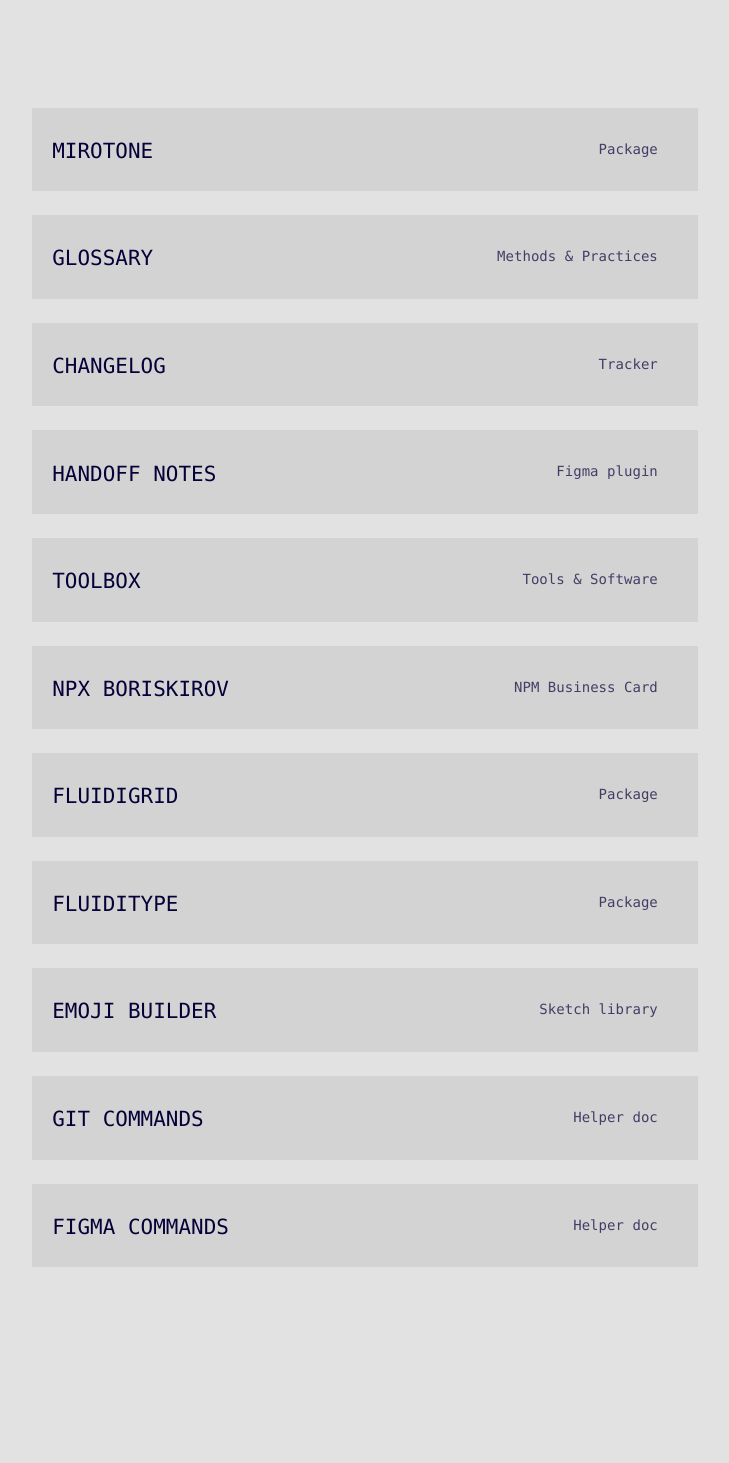
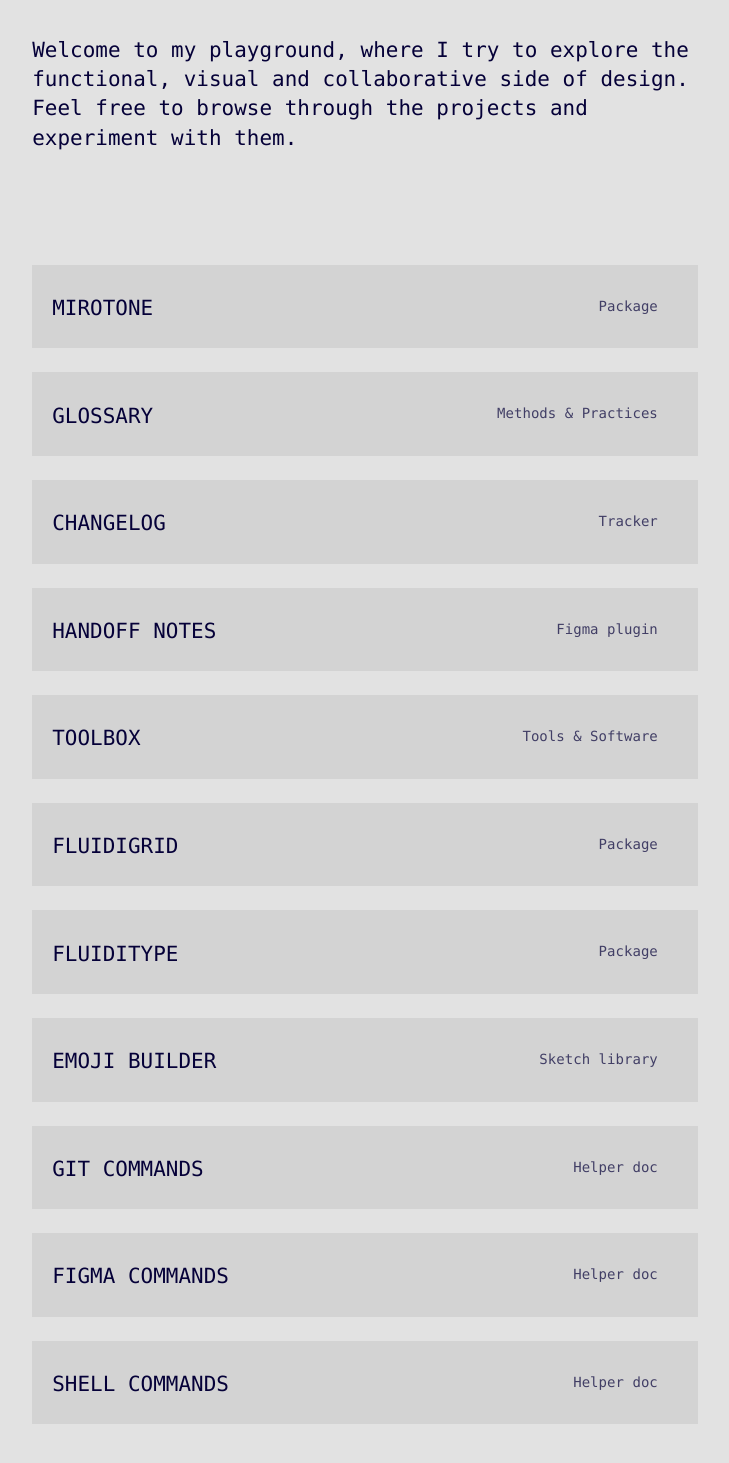
Before and after one commit to boriskirov/boris-kirov-portfolio, a Next.js app: page /playground in a window 1280 px wide. Shown: the part 287-1750 px from the top of the page, without its empty margins (275-1004 px from the left). Before the commit the page ends 1631 px from the top, so only its background shows below. Built offline with nearby package versions, Linux system fonts and the light colour scheme.

Commit message:
removed npx and added content

```diff
--- a/pages/about.js
+++ b/pages/about.js
@@ -33,6 +33,9 @@
         <div className="contentWrapper">
           <section>
             <img src="/me.png" />
+            <small>`npx boriskirov`</small>
+          </section>
+          <section>
             <p>
               <span className="dropCap">M</span> y name is Boris Kirov. I'm a
               Bulgarian designer living in Amsterdam, The Netherlands. I use
--- a/pages/playground.js
+++ b/pages/playground.js
@@ -27,6 +27,11 @@
           <a className="backButton">Back</a>
         </Link>
         <h1 className="heading2Xl">PLAYGROUND</h1>
+        <p>
+          Welcome to my playground, where I try to explore the functional,
+          visual and collaborative side of design. Feel free to browse through
+          the projects and experiment with them.
+        </p>
 
         <div className="contentWrapper">
           <a
@@ -103,22 +108,6 @@
 
           <a
             className="externalPassage"
-            href="/playground/npx-boriskirov"
-            rel="noopener noreferrer"
-          >
-            <style jsx>{`
-              a {
-                cursor: e-resize;
-              }
-            `}</style>
-            <div>
-              <h6 className="headingL">NPX Boriskirov </h6>
-            </div>
-            <small>NPM Business Card </small>
-          </a>
-
-          <a
-            className="externalPassage"
             href="https://fluidigrid.com/"
             target="_blank"
             rel="noopener noreferrer"
@@ -176,6 +165,18 @@
             </div>
             <small>Helper doc</small>
           </a>
+
+          <a
+            className="externalPassage"
+            href="https://github.com/boriskirov/shell-commands"
+            target="_blank"
+            rel="noopener noreferrer"
+          >
+            <div>
+              <h6 className="headingL">Shell commands</h6>
+            </div>
+            <small>Helper doc</small>
+          </a>
         </div>
       </main>
     </div>
--- a/pages/writings.js
+++ b/pages/writings.js
@@ -27,6 +27,10 @@
           <a className="backButton">Back</a>
         </Link>
         <h1 className="heading2Xl">WRITINGS</h1>
+        <p>
+          My small space where I try to think out loud about everything related
+          to design, software and technology.
+        </p>
 
         <div className="contentWrapper">
           <Link href="/writings/the-history-of-the-browser">
```
